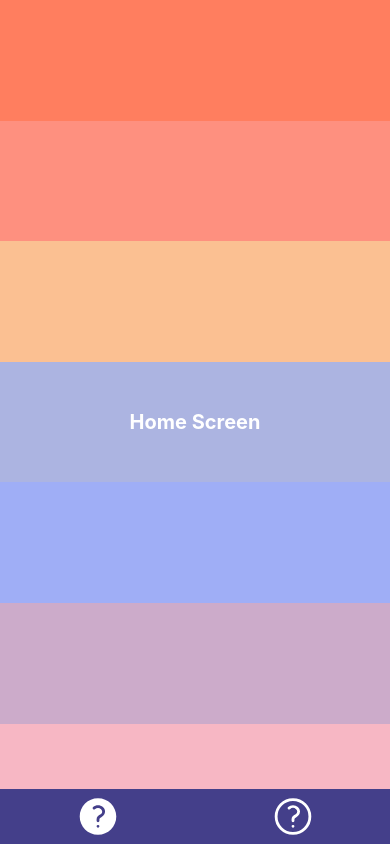
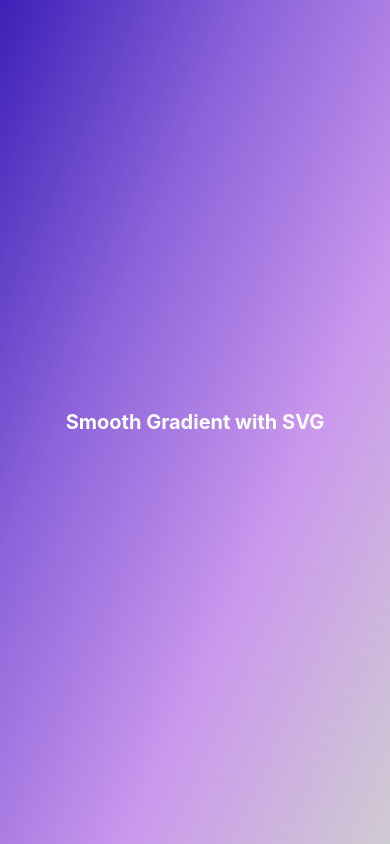
Before and after one commit to CemSToker/MobileApp, a React Native app: screen /MainPage in a window 390 px wide. Built offline with nearby package versions, Linux system fonts and the light colour scheme.

Commit message:
Working backgorund gradient

```diff
--- a/colours.js
+++ b/colours.js
@@ -1,6 +1,6 @@
 export const colours = {
     main:"white",
-    background:["#CFCBD2","#CB98ED","#8B63DA","#3C21B7"],
+    background:["#3C21B7","#8B63DA","#CB98ED","#CFCBD2"],
     bottomtab:"#443F8A",
     easy:"red",
     mid:"red",
--- a/components/main/MultiColorGradient.js
+++ b/components/main/MultiColorGradient.js
@@ -1,6 +1,6 @@
 import React from 'react';
 import { StyleSheet, View } from 'react-native';
-
+import { colours } from '../../colours';
 const MultiColorGradient = ({ children }) => {
   return (
     <View style={styles.container}>
@@ -29,42 +29,42 @@ const styles = StyleSheet.create({
   gradient1: {
     top: 0,
     height: '14.29%',
-    backgroundColor: '#ff7e5f',
+    backgroundColor: colours.background[0],
   },
   gradient2: {
     top: '14.29%',
     height: '14.29%',
-    backgroundColor: '#ff8573',
+    backgroundColor: colours.background[1],
     opacity: 0.9,
   },
   gradient3: {
     top: '28.58%',
     height: '14.29%',
-    backgroundColor: '#feb47b',
+    backgroundColor: colours.background[2],
     opacity: 0.8,
   },
   gradient4: {
     top: '42.87%',
     height: '14.29%',
-    backgroundColor: '#8f9bdb',
+    backgroundColor: colours.background[3],
     opacity: 0.7,
   },
   gradient5: {
     top: '57.16%',
     height: '14.29%',
-    backgroundColor: '#6a82fb',
+    backgroundColor: colours.background[4],
     opacity: 0.6,
   },
   gradient6: {
     top: '71.45%',
     height: '14.29%',
-    backgroundColor: '#a766a3',
+    backgroundColor: colours.background[5],
     opacity: 0.5,
   },
   gradient7: {
     top: '85.74%',
     height: '14.29%',
-    backgroundColor: '#fc5c7d',
+    backgroundColor: colours.background[6],
     opacity: 0.4,
   },
   overlay: {
--- /dev/null
+++ b/components/main/SvgGradient.js
@@ -0,0 +1,45 @@
+import React from 'react';
+import { StyleSheet, View, Text } from 'react-native';
+import Svg, { Defs, LinearGradient, Stop, Rect } from 'react-native-svg';
+import { colours } from '../../colours';
+
+const SvgGradient = ({children}) => {
+  return (
+    <View style={styles.container}>
+      <Svg height="100%" width="100%" style={StyleSheet.absoluteFill}>
+        <Defs>
+          <LinearGradient id="grad" x1="0" y1="0" x2="1" y2="1">
+            <Stop offset="0" stopColor={colours.background[0]} />
+            <Stop offset="0.33" stopColor={colours.background[1]} />
+            <Stop offset="0.66" stopColor={colours.background[2]} />
+            <Stop offset="1" stopColor={colours.background[3]} />
+          </LinearGradient>
+        </Defs>
+        <Rect x="0" y="0" width="100%" height="100%" fill="url(#grad)" />
+      </Svg>
+      <View style={styles.overlay}>
+        {children}
+      </View>
+    </View>
+  );
+};
+
+const styles = StyleSheet.create({
+  container: {
+    flex: 1,
+    justifyContent: 'center',
+    alignItems: 'center',
+  },
+  overlay: {
+    position: 'absolute',
+    justifyContent: 'center',
+    alignItems: 'center',
+  },
+  text: {
+    color: '#ffffff',
+    fontSize: 20,
+    fontWeight: 'bold',
+  },
+});
+
+export default SvgGradient;
--- a/screens/MainPage.js
+++ b/screens/MainPage.js
@@ -3,20 +3,32 @@ import BottomTab from '../components/main/BottomTab';
 import { Animated, StyleSheet, View, Text } from 'react-native';
 import { colours } from '../colours';
 import MultiColorGradient from '../components/main/MultiColorGradient';
+import SvgGradient from '../components/main/SvgGradient';
 
 function MainPage({ navigation }) {
   return(
-    <MultiColorGradient>
-      <Text style={{
+    <SvgGradient>
+       <Text style={styles.text}>Smooth Gradient with SVG</Text>
+    </SvgGradient>
+  );
+}
+const styles = StyleSheet.create({
+  container: {
+    flex: 1,
+    justifyContent: 'center',
+    alignItems: 'center',
+  },
+  overlay: {
+    position: 'absolute',
+    justifyContent: 'center',
+    alignItems: 'center',
+  },
+  text: {
     color: '#ffffff',
     fontSize: 20,
     fontWeight: 'bold',
-    margin: 10,
-  }}>Home Screen</Text>
-      <BottomTab navigation={navigation} active={"main"}/>
-    </MultiColorGradient>
-  );
-}
+  },
+});
 
 
 export default MainPage
```
